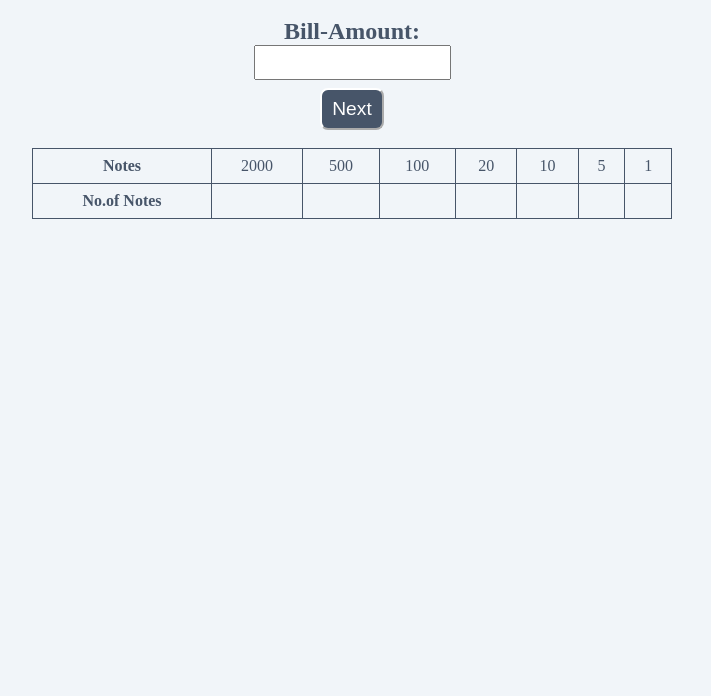
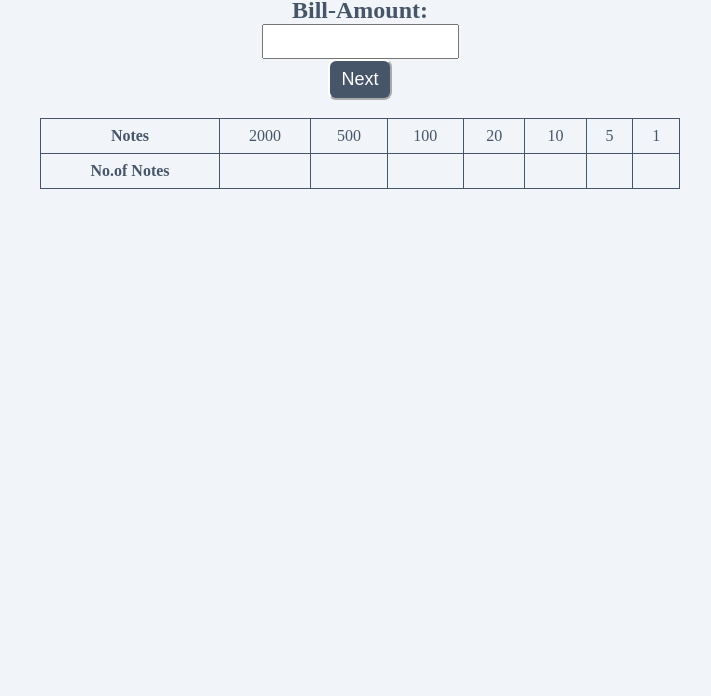
Before and after one commit to alefiyahmadar/cash-register-part2, a plain HTML site: page index.html in a window 1280 px wide. Shown: the part 104-800 px from the top of the page, without its empty margins (288-999 px from the left). Drawn offline with Linux system fonts and the light colour scheme.

Commit message:
initial-commit

```diff
--- a/index.html
+++ b/index.html
@@ -8,7 +8,7 @@
     <link href="style.css" rel="stylesheet">
 </head>
 <body>
-
+    <container class="container">
     <h1 class="header"> 🪙Cash-Register</h1>
 
     <label  class="label" for="bill-amount">Bill-Amount:</label>
@@ -60,5 +60,6 @@
 
 
     <script src="index.js" type="text/javascript"></script>
+    </container>
 </body>
 </html>
--- a/style.css
+++ b/style.css
@@ -3,10 +3,16 @@
 
 
  }
+ *{
+    box-sizing: border-box;
+ }
 
+ .container{
+    margin: 4rem auto 7rem;
+ }
 body{
     text-align: center;
-    margin: 3rem auto 1rem;
+
     background-color: #f1f5f9;
     min-width: 100vw;
 }
@@ -33,13 +39,14 @@ body{
 .button{
 
     display: block;
-    margin: 0.5rem auto;
-    font-size: larger;
+    margin:  auto;
+    cursor: pointer;
+    font-size: large;
     background-color: var(--primary-color);
     border-color: white;
     color: white;
     border-radius: 0.5rem;
-    padding: 0.5rem;
+    padding: 0.5rem 0.5rem;
     width: 5%;
 }
 .message{
```
